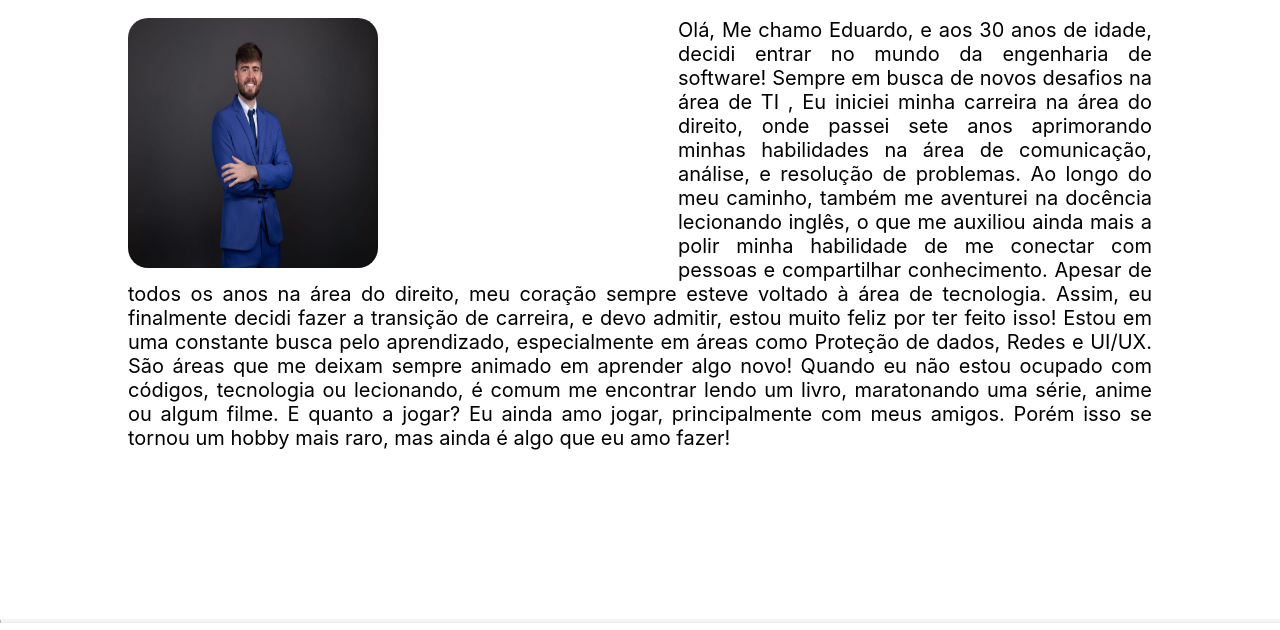
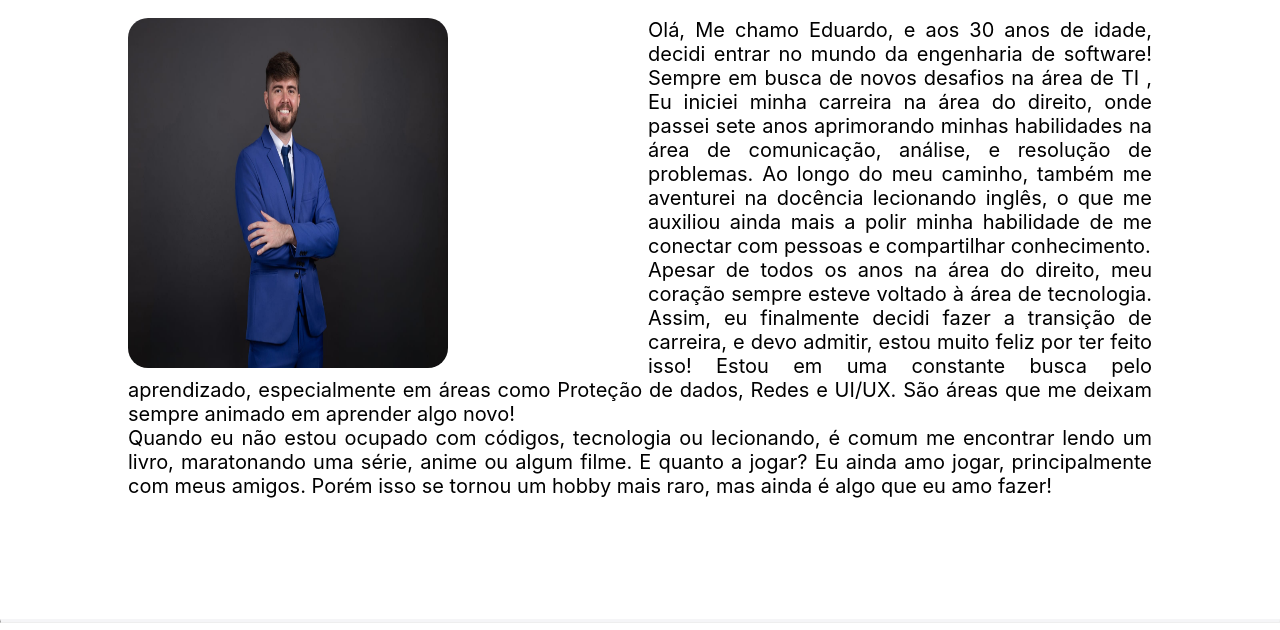
Before and after one commit to earibeiro/Programacao_Web, a plain HTML site: page index.html in a window 1280 px wide. Shown: the part 137-767 px from the top of the page. Drawn offline with nearby package versions, Linux system fonts and the light colour scheme; no server answers.

Commit message:
ajuste do tamanho da imagem da seção sobre mim

```diff
--- a/index.html
+++ b/index.html
@@ -28,14 +28,12 @@
     </header>
             <main class="container">
                 <section id="about_me" class="about_me">
-                <h1>Sobre mim</h1>
-                <img src="img/edu.jpg" alt="Um Eduardo sorrindo"/>
-                <p>Olá, Me chamo Eduardo, e aos 30 anos de idade, decidi entrar no mundo da engenharia de software! Sempre em busca de novos desafios na área de TI , Eu iniciei minha carreira na área do direito, onde passei sete anos aprimorando minhas habilidades na área de comunicação, análise, e resolução de problemas. Ao longo do meu caminho, também me aventurei na docência lecionando inglês, o que me auxiliou ainda mais a polir minha habilidade de me conectar com pessoas e compartilhar conhecimento.
-
-                Apesar de todos os anos na área do direito, meu coração sempre esteve voltado à área de tecnologia. Assim, eu finalmente decidi fazer a transição de carreira, e devo admitir, estou muito feliz por ter feito isso! Estou em uma constante busca pelo aprendizado, especialmente em áreas como Proteção de dados, Redes e UI/UX. São áreas que me deixam sempre animado em aprender algo novo!
-
+                    <h1>Sobre mim</h1>
+                    <img src="img/edu.jpg" alt="Um Eduardo sorrindo"/>
+                    <p>Olá, Me chamo Eduardo, e aos 30 anos de idade, decidi entrar no mundo da engenharia de software! Sempre em busca de novos desafios na área de TI , Eu iniciei minha carreira na área do direito, onde passei sete anos aprimorando minhas habilidades na área de comunicação, análise, e resolução de problemas. Ao longo do meu caminho, também me aventurei na docência lecionando inglês, o que me auxiliou ainda mais a polir minha habilidade de me conectar com pessoas e compartilhar conhecimento.<br>
+                Apesar de todos os anos na área do direito, meu coração sempre esteve voltado à área de tecnologia. Assim, eu finalmente decidi fazer a transição de carreira, e devo admitir, estou muito feliz por ter feito isso! Estou em uma constante busca pelo aprendizado, especialmente em áreas como Proteção de dados, Redes e UI/UX. São áreas que me deixam sempre animado em aprender algo novo!<br>
                 Quando eu não estou ocupado com códigos, tecnologia ou lecionando, é comum me encontrar lendo um livro, maratonando uma série, anime ou algum filme. E quanto a jogar? Eu ainda amo jogar, principalmente com meus amigos. Porém isso se tornou um hobby mais raro, mas ainda é algo que eu amo fazer!
-                </p>
+                    </p>
                 </section>
             </main>
             <hr class="solid">
--- a/style/style.css
+++ b/style/style.css
@@ -73,7 +73,7 @@ main{
 }
 
 .about_me{
-    padding: 50px 0;
+    padding: 50px 0 0 0;
     background-color: var(--background-color);
     color: var(--font-color);
     border: none;
@@ -150,9 +150,9 @@ hr{
 
 .container img{
     float:left;
-    margin-right: 300px;
-    width: 250px;
-    height: 250px;
+    margin-right: 200px;
+    width: 320px;
+    height: 350px;
     border-radius: 20px;
 }
 
@@ -160,6 +160,7 @@ hr{
     text-align: justify;
     font-size: 20px;
     font-family: var(--font-family);
+
 }
 
 .container img{
```
